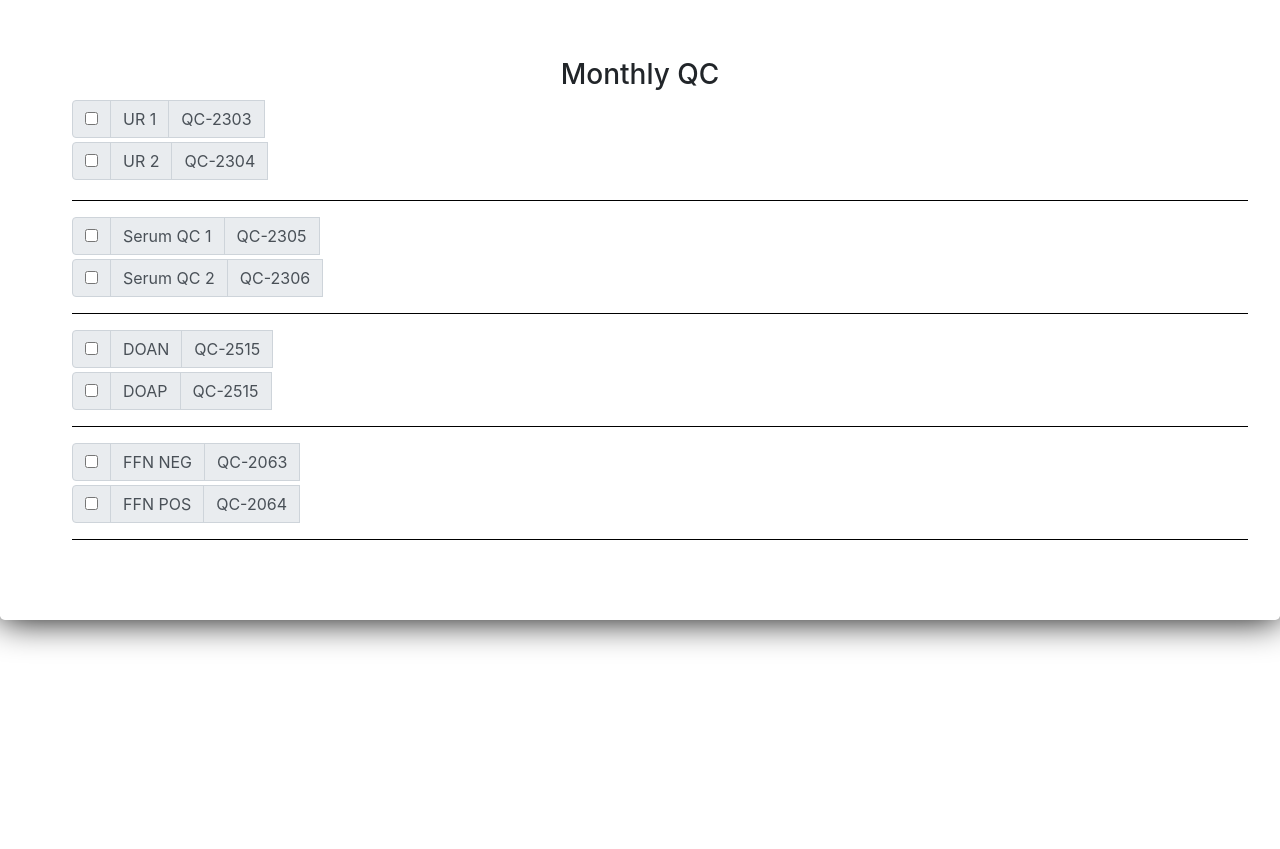
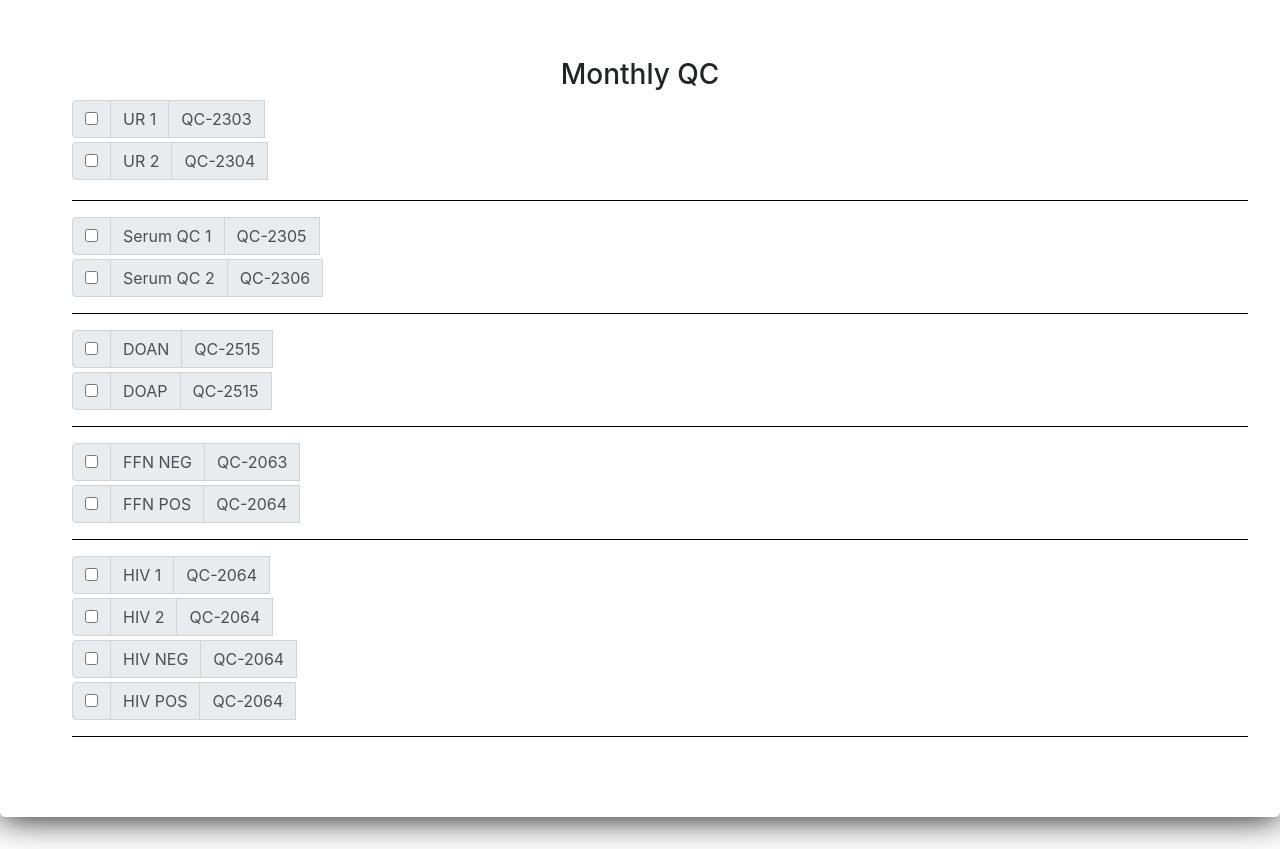
Before and after one commit to ernesto13/chem-notes, a plain HTML site: page chem.html in a window 1280 px wide. Shown: the part 62-911 px from the top of the page. Before the commit the page ends 800 px from the top, so only its background shows below. Drawn offline with nearby package versions, Linux system fonts and the light colour scheme.

Commit message:
resized cards, added more qc #

```diff
--- a/chem.html
+++ b/chem.html
@@ -176,6 +176,68 @@
 			</li>
 			<hr />
 
+            <li>
+
+				<div class="input-group mb-1">
+					<div class="input-group-prepend">
+						<div class="input-group-text">
+							<input type="checkbox" aria-label="Checkbox for following text input">
+            </div>
+							<span class="input-group-text">HIV 1</span>
+							<span class="input-group-text">QC-2064</span>
+						</div>
+
+					</div>
+
+			</li>
+
+
+            <li>
+
+				<div class="input-group mb-1">
+					<div class="input-group-prepend">
+						<div class="input-group-text">
+							<input type="checkbox" aria-label="Checkbox for following text input">
+            </div>
+							<span class="input-group-text">HIV 2</span>
+							<span class="input-group-text">QC-2064</span>
+						</div>
+
+					</div>
+
+			</li>
+
+            <li>
+
+				<div class="input-group mb-1">
+					<div class="input-group-prepend">
+						<div class="input-group-text">
+							<input type="checkbox" aria-label="Checkbox for following text input">
+            </div>
+							<span class="input-group-text">HIV NEG</span>
+							<span class="input-group-text">QC-2064</span>
+						</div>
+
+					</div>
+
+			</li>
+			<li>
+
+				<div class="input-group mb-1">
+					<div class="input-group-prepend">
+						<div class="input-group-text">
+							<input type="checkbox" aria-label="Checkbox for following text input">
+            </div>
+							<span class="input-group-text">HIV POS</span>
+							<span class="input-group-text">QC-2064</span>
+						</div>
+
+					</div>
+
+			</li>
+
+			<hr />
+
 
 		</ul>
 
```
Also changed, not shown: osmo.html (+7 -6 lines).
